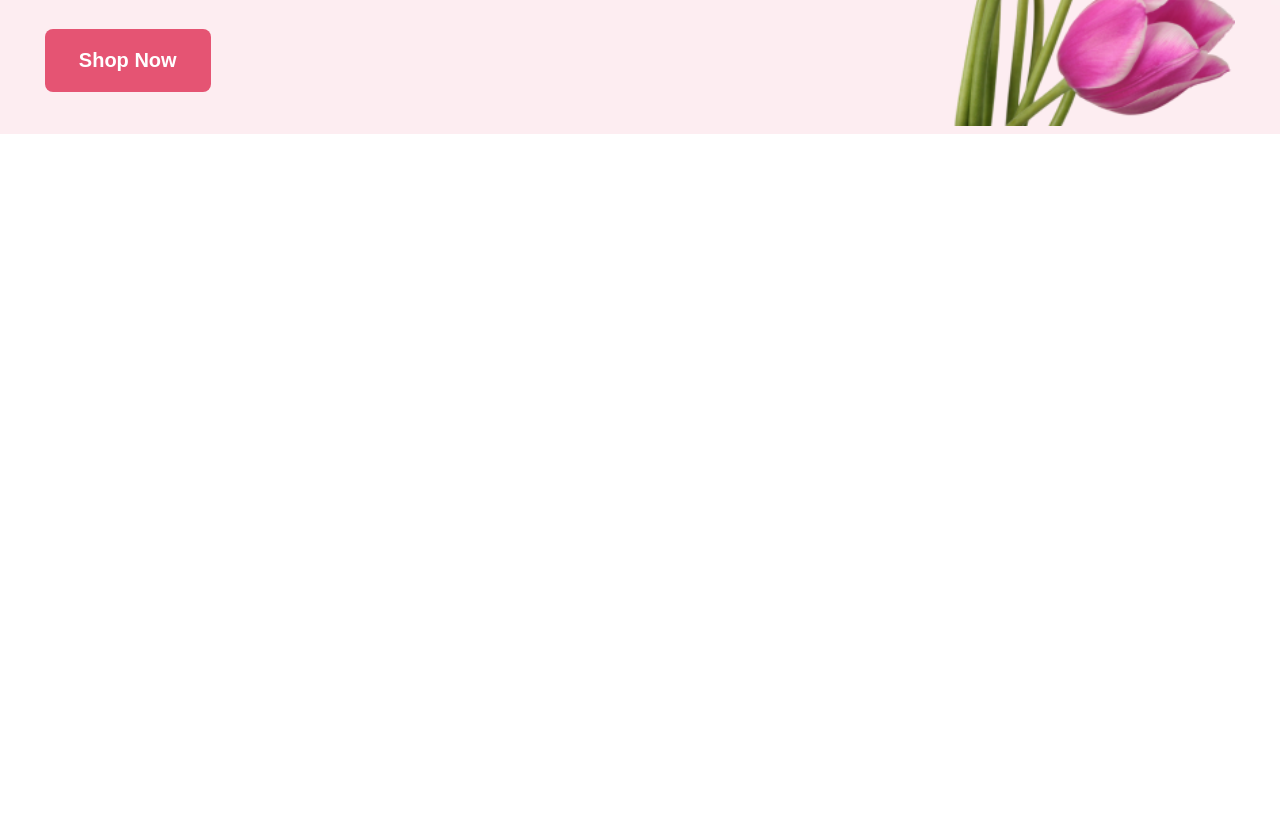
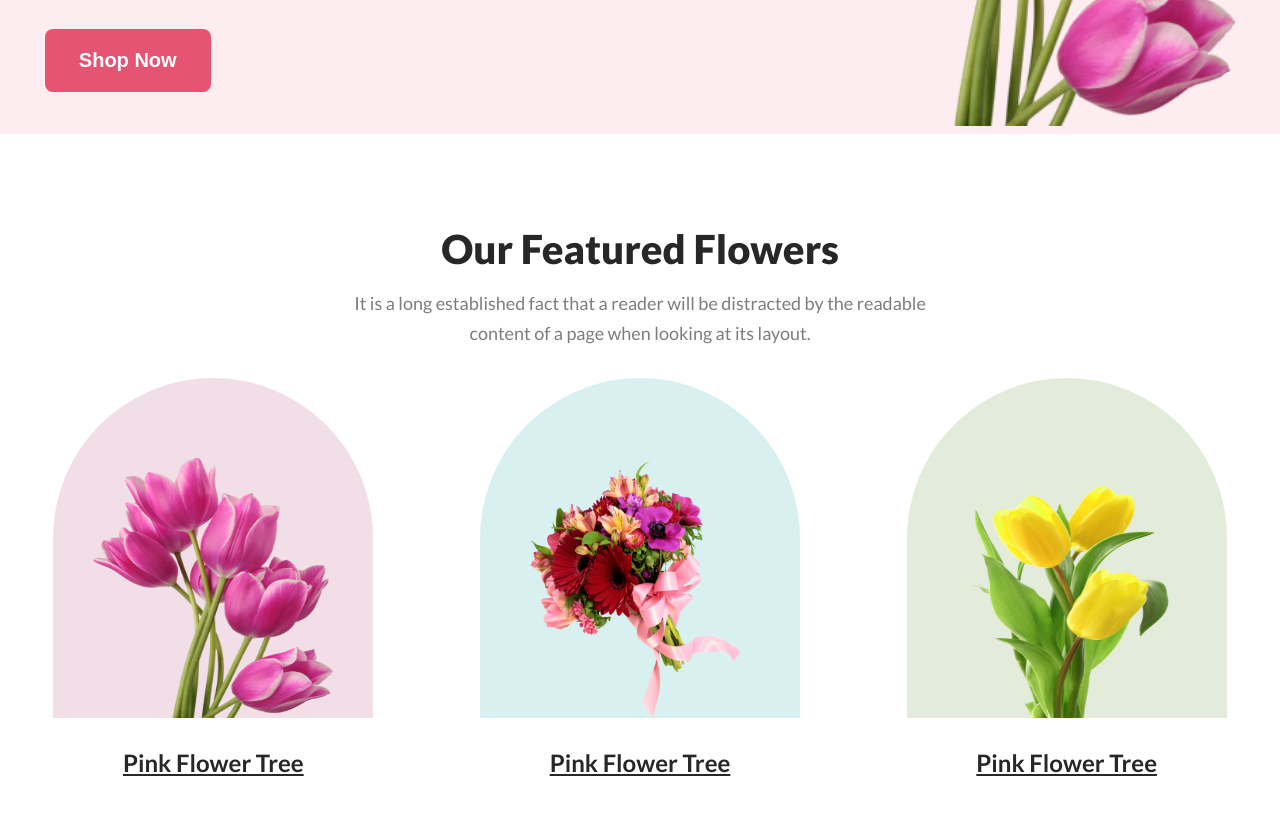
Before and after one commit to smsiam76/flower-shop-assignment-batch8, a plain HTML site: page index.html in a window 1280 px wide. Shown: the part 504-1332 px from the top of the page. Before the commit the page ends 800 px from the top, so only its background shows below. Drawn offline with Linux system fonts and the light colour scheme.

Commit message:
added featured section

```diff
--- a/index.html
+++ b/index.html
@@ -29,7 +29,34 @@
 		</section>
 	</header>
 	<!-- main area -->
-	<main class="main-section"></main>
+	<main class="main-section">
+		<section class="featured-section">
+			<div class="featured-container">
+				<h2 class="section-title">Our Featured Flowers</h2>
+				<p class="section-subtitle">It is a long established fact that a reader will be distracted by the readable content of a page when looking at its layout.</p>
+				<div class="featured-flower">
+					<div class="featured-box ">
+						<div class="flower-box1">
+							<img src="images/pngwing 6.png" alt="">
+						</div>
+						<h5>Pink Flower Tree</h5>
+					</div>
+					<div class="featured-box">
+						<div class="flower-box2">
+							<img src="images/pngwing 5.png" alt="">
+						</div>
+						<h5>Pink Flower Tree</h5>
+					</div>
+					<div class="featured-box">
+						<div class="flower-box3">
+							<img src="images/pngwing 7.png" alt="">
+						</div>
+						<h5>Pink Flower Tree</h5>
+					</div>
+				</div>
+			</div>
+		</section>
+	</main>
 	<!-- footer area -->
 	<footer class="footer-section"></footer>
 </body>
--- a/styles/style.css
+++ b/styles/style.css
@@ -13,7 +13,18 @@ body{
 h1,h2,h3,h4,h5,h6{
 	color: #272727;
 }
-.section-title{}
+.section-title{
+	text-align: center;
+	font-size: 40px;
+	font-weight: 800;
+	margin-bottom: 24px;
+}
+.section-subtitle{
+	width: 594px;
+	text-align: center;
+	margin: 0 auto 30px;
+
+}
 .primary-btn{
 	color: #FFF;
 	font-size: 20px;
@@ -40,7 +51,6 @@ primary-btn
 	padding: 50px 0 0;
 
 }
-.banner-text{}
 .banner-title{
 	font-size: 80px;
 	font-weight: 800;
@@ -54,3 +64,42 @@ primary-btn
 .banner-img img{
 	width: 420px;
 }
+
+/*	featured css	*/
+.featured-section{
+	padding: 100px 0 50px;
+}
+.featured-flower{
+	display: flex;
+	justify-content: space-around;
+	align-items: center;
+}
+.flower-box1, .flower-box2, .flower-box3{
+	width: 240px;
+	height: 260px;
+	border-radius: 300px 300px 0 0;
+	display: flex;
+	align-items: end;
+	justify-content: center;
+	padding: 80px 40px 0;
+	margin-bottom: 30px;
+}
+.flower-box1{
+	background-color: #A7216226;
+}
+.flower-box2{
+	background-color: #0597A026;
+}
+.flower-box3{
+	background-color: #477D1126;
+}
+.featured-box img{
+	width: 240px;
+	height: 260px;
+}
+.featured-box h5{
+	text-align: center;
+	font-size: 24px;
+	font-weight: 700;
+	text-decoration: underline;
+}
```
